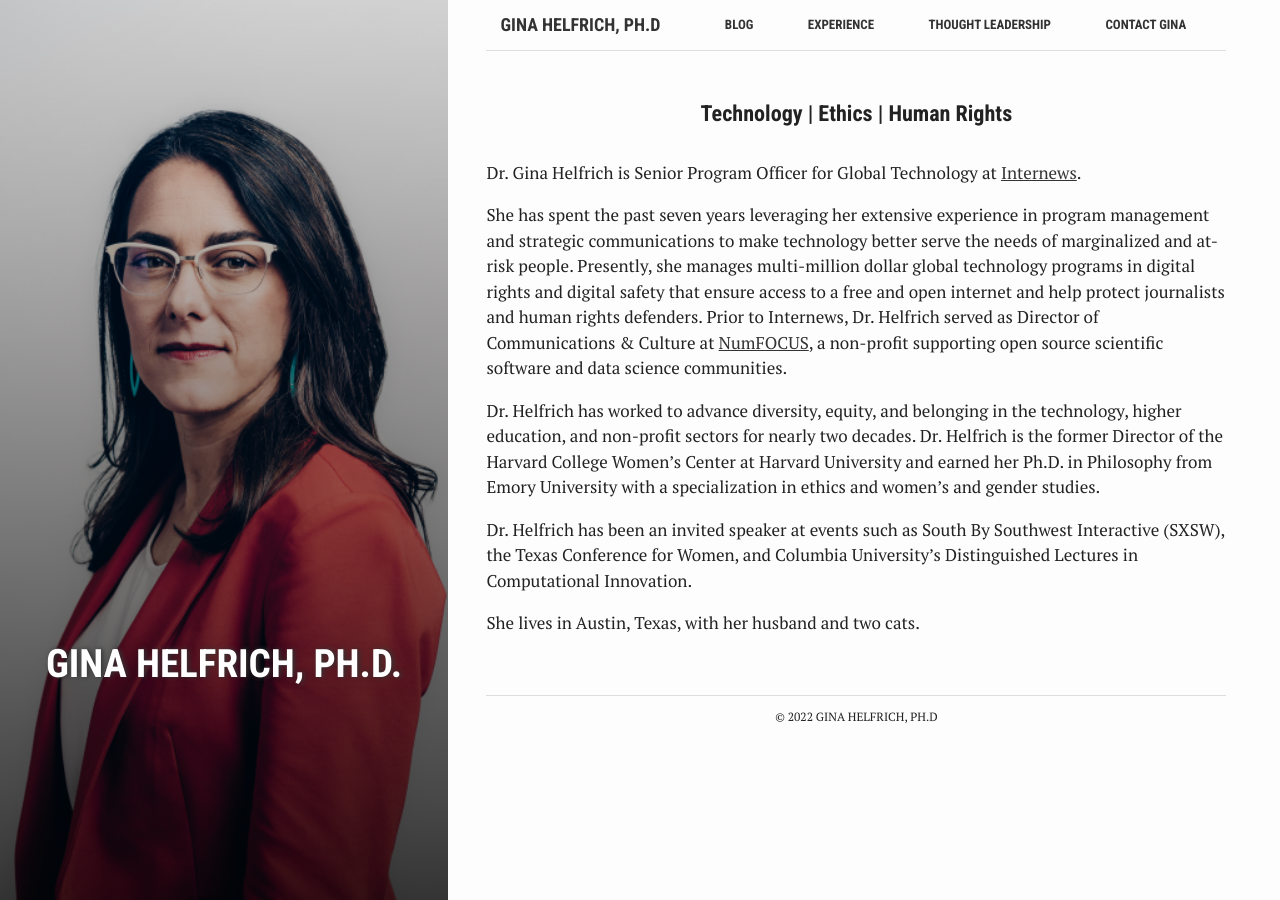
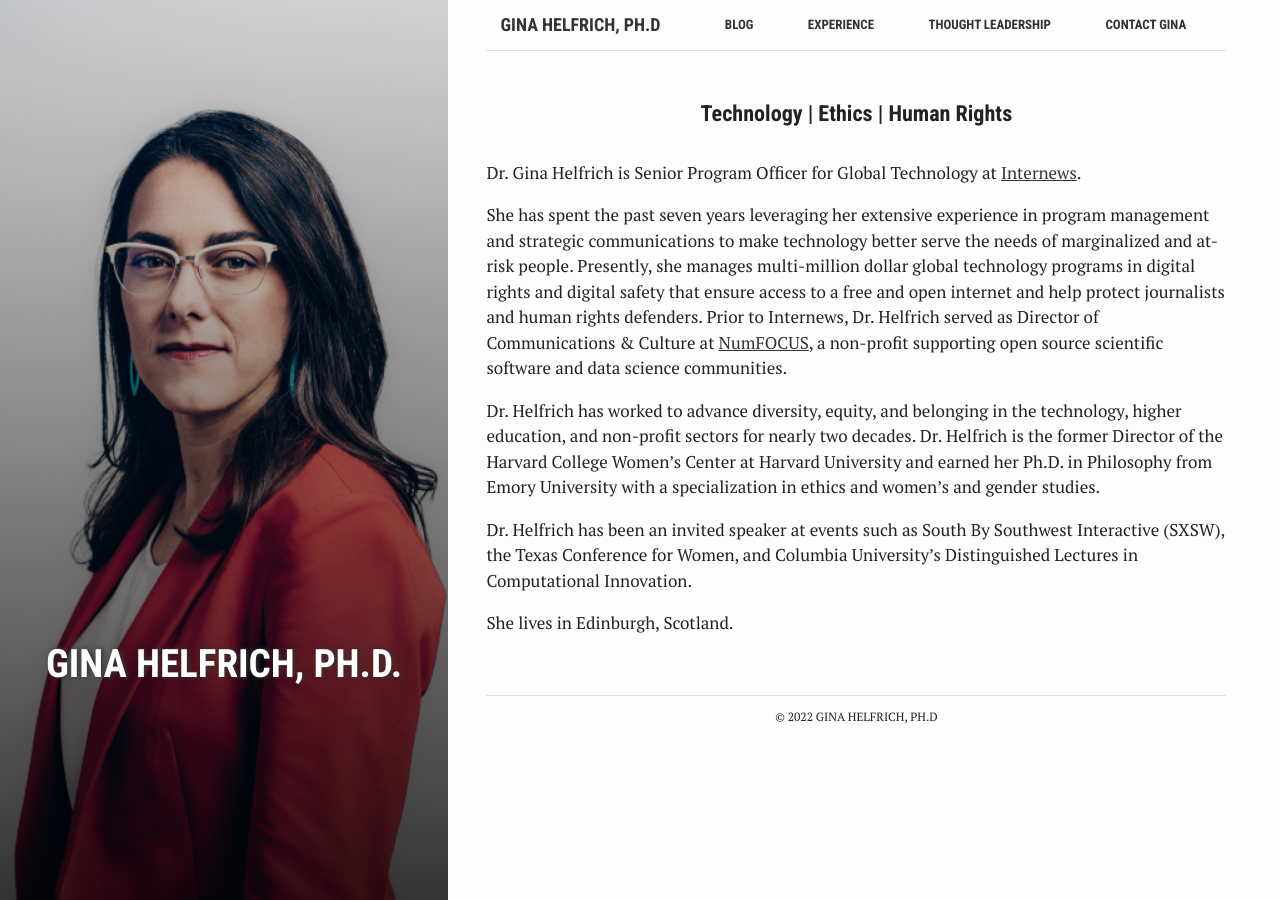
Before and after one commit to Dr-G/Dr-G.github.io, a Jekyll site: the page built from index.md, in a window 1280 px wide. Built offline with Jekyll 4.4.1, drawn with Linux system fonts in a browser that asks for light colours.

Commit message:
Update index.md
update location

```diff
--- a/index.md
+++ b/index.md
@@ -18,4 +18,4 @@
 
 Dr. Helfrich has been an invited speaker at events such as South By Southwest Interactive (SXSW), the Texas Conference for Women, and Columbia University’s Distinguished Lectures in Computational Innovation.
 
-She lives in Austin, Texas, with her husband and two cats.
+She lives in Edinburgh, Scotland.
```
